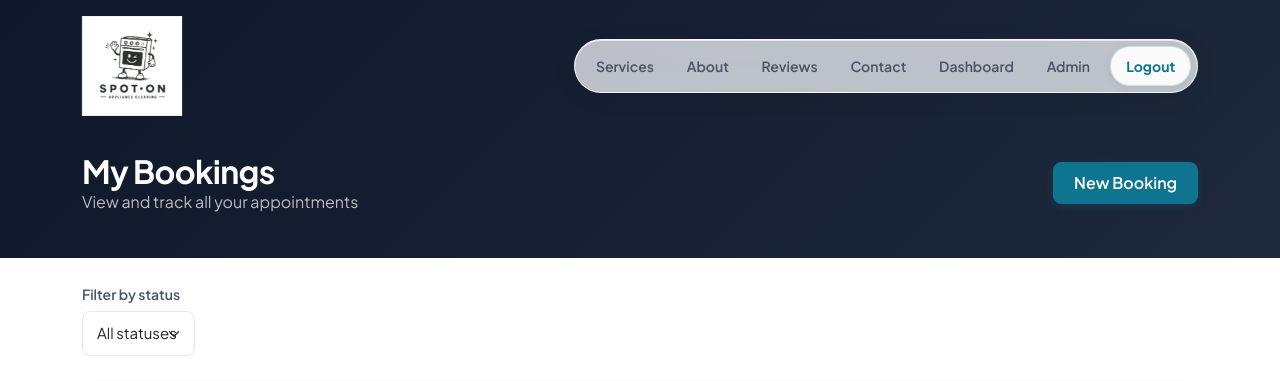
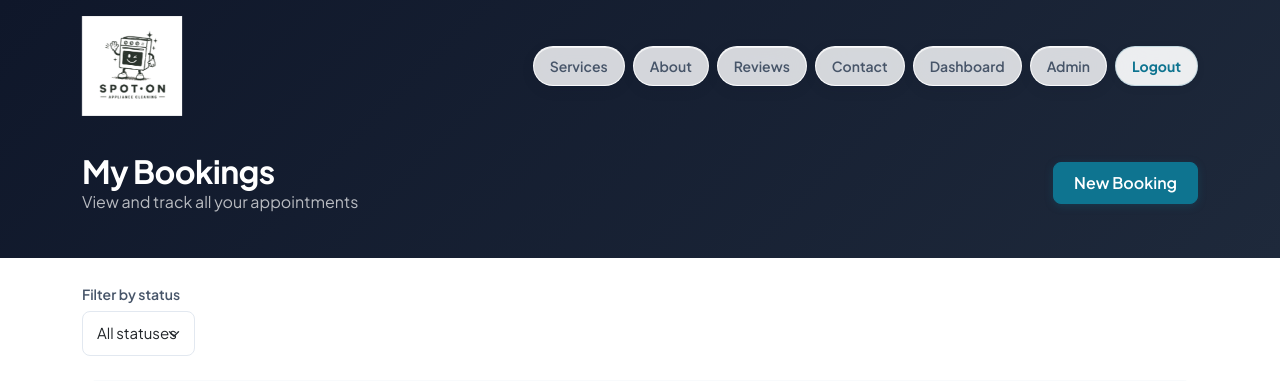
Before and after one commit to pcmodder2001/spotoncleaning, a Django app: page /accounts/bookings/ in a window 1280 px wide. Shown: the top 381 px of the page. Run offline with Django 5.2, Linux system fonts and the light colour scheme; the visitor is signed in with stand-in values (Sample User, id 1); data that the repository does not hold is empty; some libraries are stand-ins or nearby versions.

Commit message:
Styling changes on main headder

```diff
--- a/static/css/style.css
+++ b/static/css/style.css
@@ -173,41 +173,53 @@ a {
 .site-nav-float {
     display: flex;
     align-items: center;
-    background: rgba(255, 255, 255, 0.72);
-    backdrop-filter: blur(18px) saturate(160%);
-    -webkit-backdrop-filter: blur(18px) saturate(160%);
-    border: 1px solid rgba(255, 255, 255, 0.85);
-    border-radius: 999px;
-    padding: 0.35rem;
-    box-shadow:
-        0 4px 24px rgba(15, 23, 42, 0.07),
-        0 1px 2px rgba(15, 23, 42, 0.04),
-        inset 0 1px 0 rgba(255, 255, 255, 0.65);
+    background: transparent;
+    backdrop-filter: none;
+    -webkit-backdrop-filter: none;
+    border: none;
+    border-radius: 0;
+    padding: 0;
+    box-shadow: none;
 }
 
 .site-navbar .navbar-nav {
-    gap: 0.15rem;
+    gap: 0.5rem;
+    flex-wrap: wrap;
+    justify-content: flex-end;
 }
 
 .site-navbar .nav-link {
     font-weight: 600;
     font-size: 0.875rem;
     color: var(--text-secondary) !important;
-    padding: 0.55rem 0.95rem !important;
+    padding: 0.55rem 1rem !important;
     border-radius: 999px;
     transition: all var(--transition);
     white-space: nowrap;
+    background: rgba(255, 255, 255, 0.82);
+    backdrop-filter: blur(16px) saturate(160%);
+    -webkit-backdrop-filter: blur(16px) saturate(160%);
+    border: 1px solid rgba(255, 255, 255, 0.9);
+    box-shadow:
+        0 4px 14px rgba(15, 23, 42, 0.08),
+        0 1px 2px rgba(15, 23, 42, 0.04),
+        inset 0 1px 0 rgba(255, 255, 255, 0.7);
 }
 
 .site-navbar .nav-link:hover,
 .site-navbar .nav-link:focus {
     color: var(--primary-dark) !important;
-    background: rgba(236, 254, 255, 0.85);
+    background: rgba(255, 255, 255, 0.96);
+    border-color: rgba(14, 116, 144, 0.15);
+    box-shadow:
+        0 6px 18px rgba(15, 23, 42, 0.1),
+        inset 0 1px 0 rgba(255, 255, 255, 0.85);
+    transform: translateY(-1px);
 }
 
 .site-navbar .nav-link-action {
     font-weight: 700;
-    margin-left: 0.15rem;
+    margin-left: 0;
 }
 
 .site-navbar .nav-link-action--primary {
@@ -260,24 +272,16 @@ a {
     .site-nav-float {
         width: 100%;
         margin-top: 0.75rem;
-        border-radius: var(--radius-xl);
-        padding: 0.65rem;
-        flex-direction: column;
-        align-items: stretch;
     }
 
     .site-navbar .navbar-nav {
-        gap: 0.25rem;
+        gap: 0.45rem;
         width: 100%;
     }
 
     .site-navbar .nav-link {
         text-align: center;
         width: 100%;
-    }
-
-    .site-navbar .nav-link-action {
-        margin-left: 0;
     }
 }
 
```
